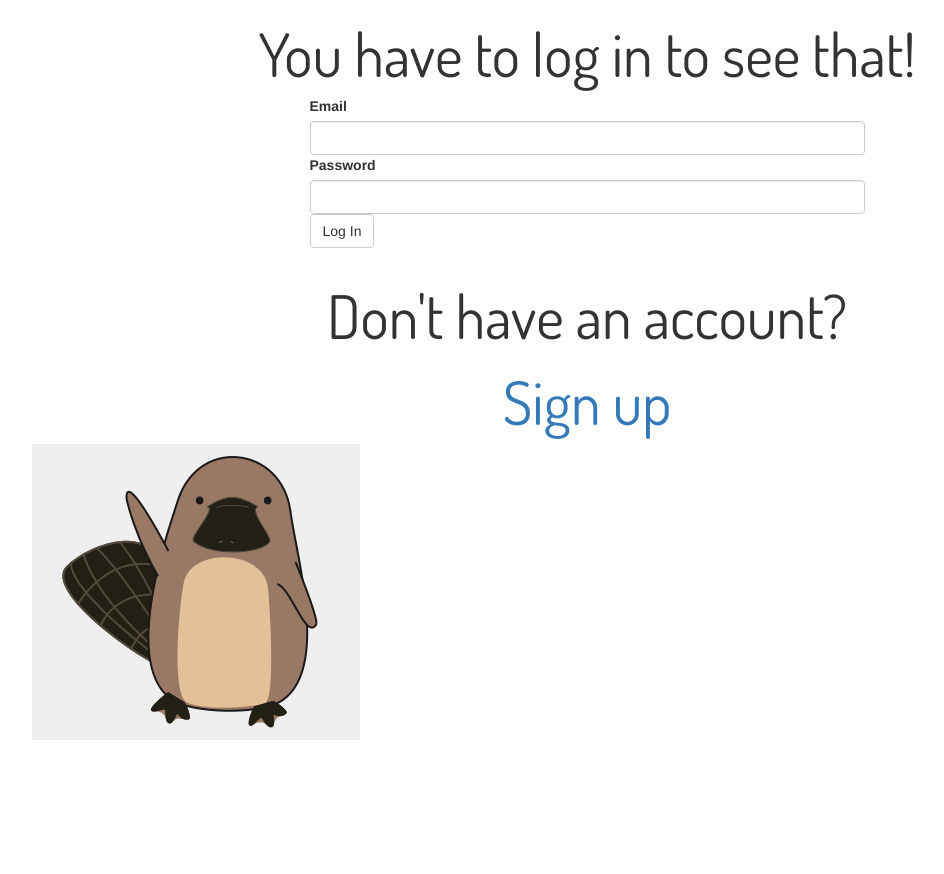
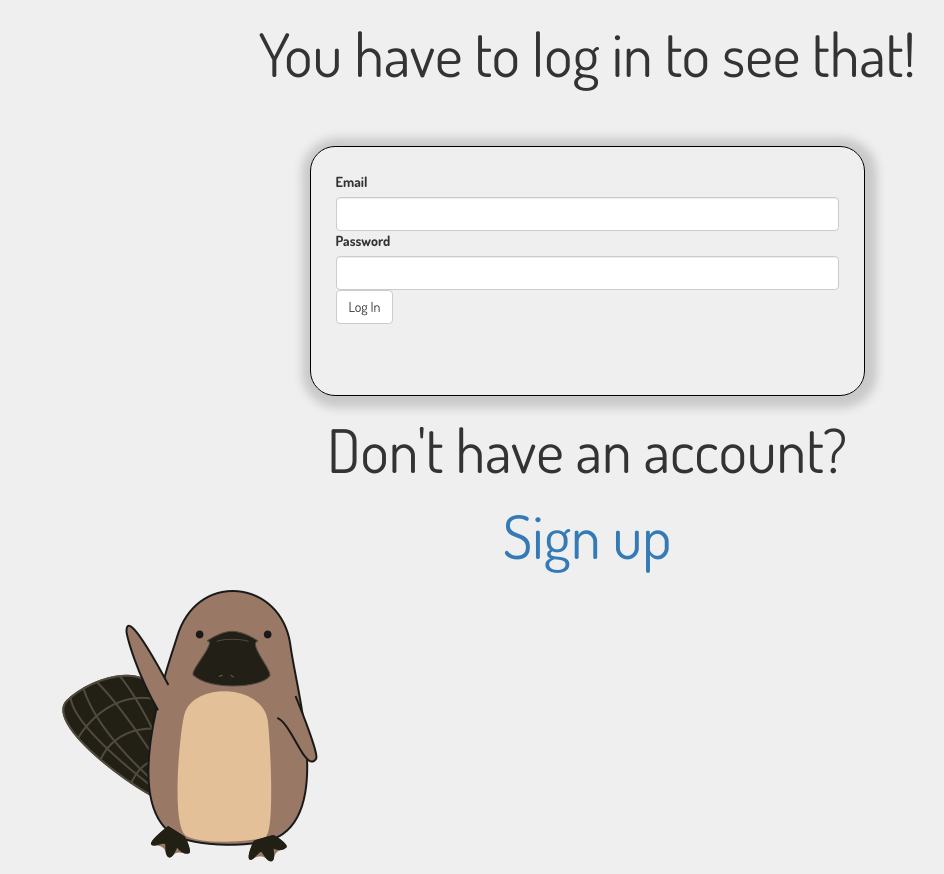
Before and after one commit to RyCSmith/BlockParty, a Django app: page /login_page/?redirect_path=/events/ in a window 1280 px wide. Shown: the whole page, without its empty margins (53-997 px from the left). Before the commit the page ends 740 px from the top, so only its background shows below. Run offline with Django 3.2, Linux system fonts and the light colour scheme; parts of the project's set-up code (start-up, migrations or seed data) failed here and were passed over; some libraries are stand-ins or nearby versions.

Commit message:
Some css

```diff
--- a/BlockParty/block_party/static/block_party/css/login_style.css
+++ b/BlockParty/block_party/static/block_party/css/login_style.css
@@ -2,3 +2,19 @@
 	font-family: 'Dosis', sans-serif;
 	font-size: 60px;
 }
+body {
+	background-color: #efefef;
+}
+
+#form_box {
+		width: 100%;
+		margin-top: 50px;
+		font-family: 'Dosis', sans-serif;
+		border-radius: 25px;
+		box-shadow:2px 2px 10px 10px #C9C9C9;
+	-webkit-box-shadow:2px 2px 10px 10x #C9C9C9;
+	-moz-box-shadow:2px 2px 10px 10px #C9C9C9;
+		border: 1px solid #000000;
+		height: 250px;
+		padding: 25px;
+	}
```
